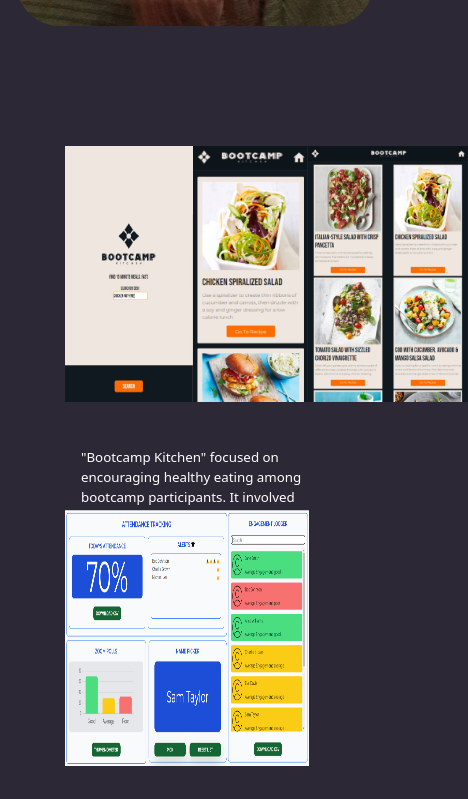
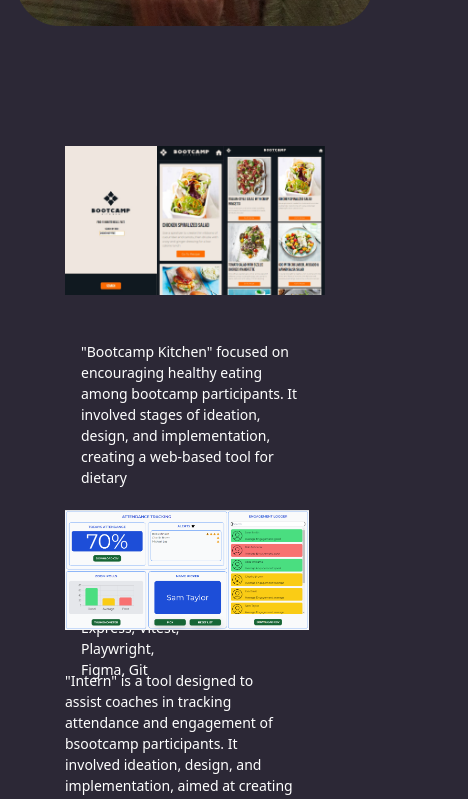
Before and after one commit to Christener19/Portfolio, a plain HTML site: page index.html in a window 390 px wide. Shown: the part 731-1530 px from the top of the page, 468 px wide, since content can reach past the window. Drawn offline with nearby package versions, Linux system fonts and the light colour scheme.

Commit message:
images responsive

```diff
--- a/index.html
+++ b/index.html
@@ -39,11 +39,16 @@
     <div class="flex justify-center mt-10">
         <div class="relative inline-block">
             <div class="inline-flex">
-    <img class="w-32 h-64" src="Images/bootcamp-kitchen/Main.png" alt="main-bootcamp-kitchen-image">
-    <img class="w-32 h-64" src="Images/bootcamp-kitchen/searched.png" alt="searched-bootcamp-kitchen-image">
-    <img class="w-40 h-64" src="Images/bootcamp-kitchen/Responsive.png" alt="responsive-bootcamp-kitchen-image">
+                <div class="aspect-w-1 aspect-h-2">
+    <img class="object-cover lg:w-32 lg:h-64" src="Images/bootcamp-kitchen/Main.png" alt="main-bootcamp-kitchen-image">
+</div>
+<div class="aspect-w-1 aspect-h-2">
+    <img class="object-cover lg:w-32 lg:h-64" src="Images/bootcamp-kitchen/searched.png" alt="searched-bootcamp-kitchen-image">
+</div>
+<div class="aspect-w-5 aspect-h-8">
+    <img class="object-cover lg:w-40 lg:h-64" src="Images/bootcamp-kitchen/Responsive.png" alt="responsive-bootcamp-kitchen-image">
     </div>
-
+</div>
     <div class="overlay absolute inset-0 opacity-0 hover:opacity-100 bg-gray-500 bg-opacity-50 flex flex-col justify-center items-center w-full h-64 transition-opacity duration-300">
         <h1 class="text-white text-xl mb-2">Bootcamp Kitchen</h1>
         <div class="flex space-x-2">
@@ -70,10 +75,11 @@
     <div class="flex justify-center mt-10">
         <div class="relative inline-block">
             <div class="flex flex-col items-center">
+                <div class="aspect-w-5 aspect-h-6">
                 <!-- <img class="w-96 h-auto" src="Images/intern/login.png" alt="Login Image" /> -->
-                <img class="w-104 h-64" src="Images/intern/dashboard.png" alt="Dashabord Image">
+                <img class="object-cover lg:w-104 lg:h-64" src="Images/intern/dashboard.png" alt="Dashabord Image">
         </div>
-
+</div>
         <div class="overlay absolute inset-0 opacity-0 hover:opacity-100 bg-gray-500 bg-opacity-50 flex flex-col justify-center items-center w-full h-64 transition-opacity duration-300">
             <h1 class="text-white text-xl mb-2">Intern</h1>
             <div class="flex space-x-2">
@@ -100,9 +106,10 @@
     <div class="flex justify-center mt-10">
         <div class="relative inline-block">
             <div class="inline-flex">
-          <img class="w-104 h-64" src="Images/portfolio/coming soon.jpg" alt="Coming soon Image">
+                <div class="aspect-w-5 aspect-h-6">
+          <img class="object-cover lg:w-104 lg:h-64" src="Images/portfolio/coming soon.jpg" alt="Coming soon Image">
     </div>
-
+</div>
     <div class="overlay absolute inset-0 opacity-0 hover:opacity-100 bg-gray-500 bg-opacity-50 flex flex-col justify-center items-center w-full h-64 transition-opacity duration-300">
         <h1 class="text-white text-xl mb-2">Portfolio</h1>
         <div class="flex space-x-2">
--- a/style.css
+++ b/style.css
@@ -1,7 +1,8 @@
 @media screen and (max-width: 768px) {
     .card-one, .card-two, .card-three {
         flex-direction: column;
-        align-items: center;
+        align-items: flex-start;
+        min-height: auto;
     }
 
     .card-one .text-container, .card-two .text-container, .card-three .text-container {
@@ -13,12 +14,9 @@
     }
 
     .text-container p {
-        font-size: smaller;
+        font-size: 14px;
     }
-    img {
-        max-width: 100%;
-        height: auto;
-    }
+
 }
 
 
```
